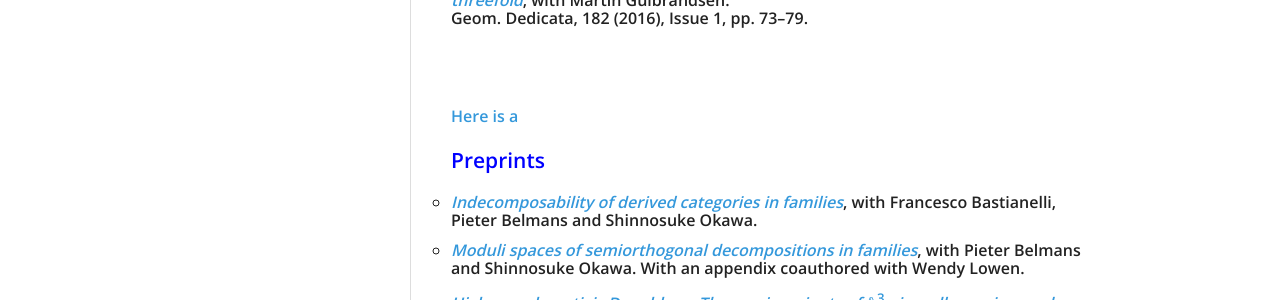
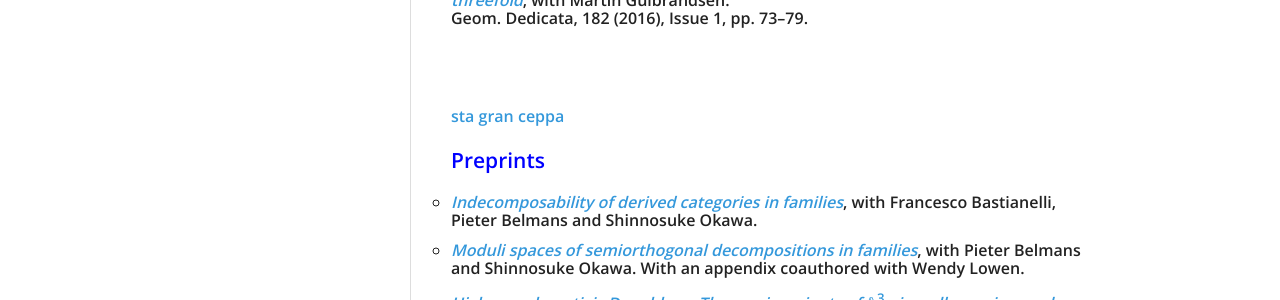
Before and after one commit to atricolfi/atricolfi.github.io, a Jekyll site: the page built from MATHEMATICS/Papers.html, in a window 1280 px wide. Shown: the part 869-1169 px from the top of the page. Built offline with Jekyll 4.4.1, drawn with Linux system fonts in a browser that asks for light colours; some of the changed lines change nothing that is shown.

Commit message:
Update Papers.html

```diff
--- a/MATHEMATICS/Papers.html
+++ b/MATHEMATICS/Papers.html
@@ -85,9 +85,8 @@
 
     <li><a href="https://www.sciencedirect.com/science/article/pii/S0021869318305477?via%3Dihub"><em>On coherent sheaves of small length on the affine plane</em></a>, with Riccardo Moschetti.
        <br>
-J. Algebra, 516 (2018), pp. 471&#8211;489. <a href="#sfd">Vai a testo</a>
+J. Algebra, 516 (2018), pp. 471&#8211;489. <a href="#ancora">Vai a testo</a>
 <!--[<a href="https://www.sciencedirect.com/science/article/pii/S0021869318305477?via%3Dihub">Journal</a>]-->
-
     </li>
 
 
@@ -105,8 +104,9 @@
    <br>
    <br>
    <br>
-  <!--<font size="2.7" color="#9B142B"> ... </font>-->
- <a name="sfd">Here is a</a>
+  <!--<font size="2.7" color="#9B142B"> Here is a <a href="moduli.html">program</a> written by <a href="https://sites.google.com/site/moschettiriccardo/">Riccardo Moschetti</a>
+  to visualise all skew Ferrers diagrams made of a given number of boxes. </font>-->
+ <a name="ancora">sta gran ceppa</a>
 
   </ul>
 </div>
```
